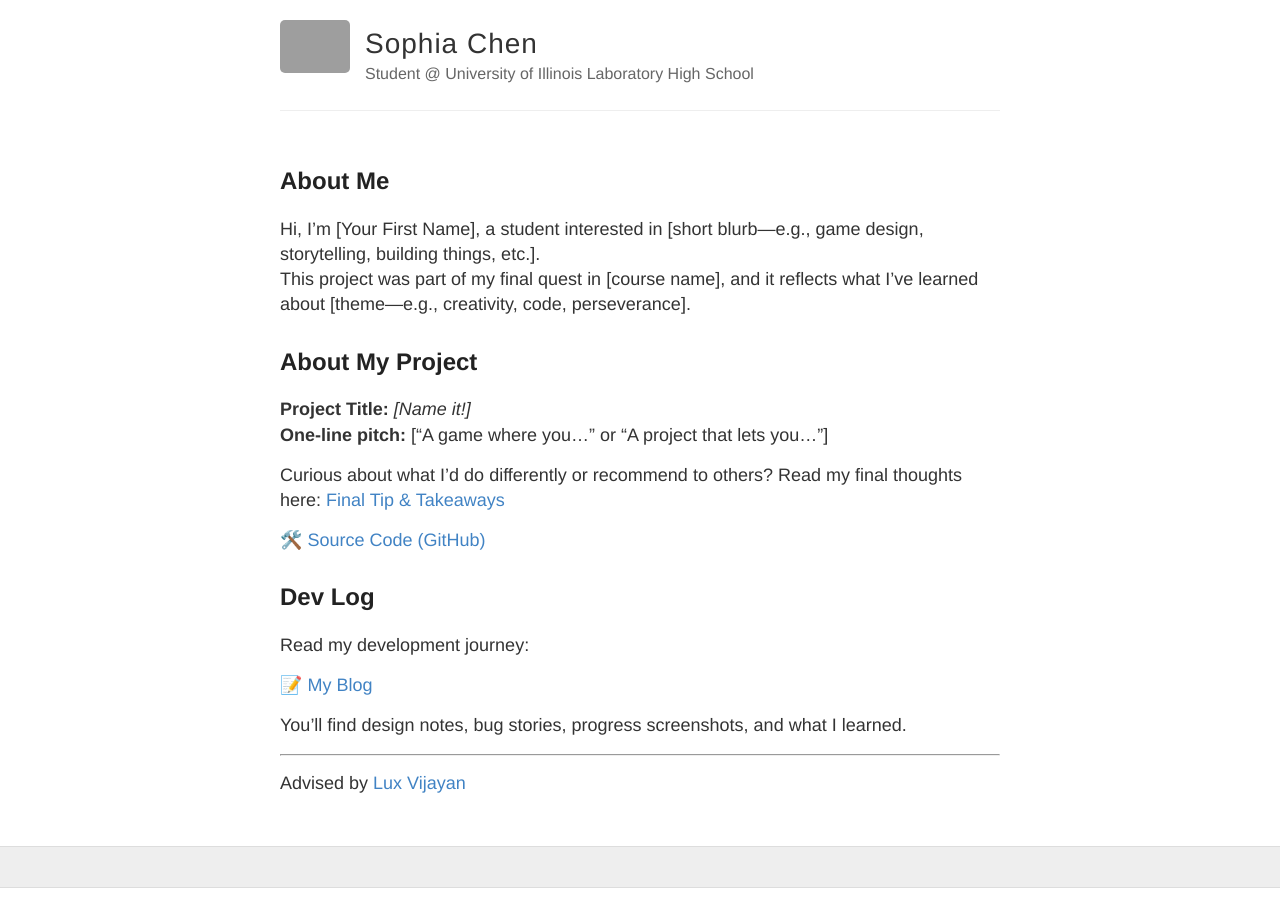
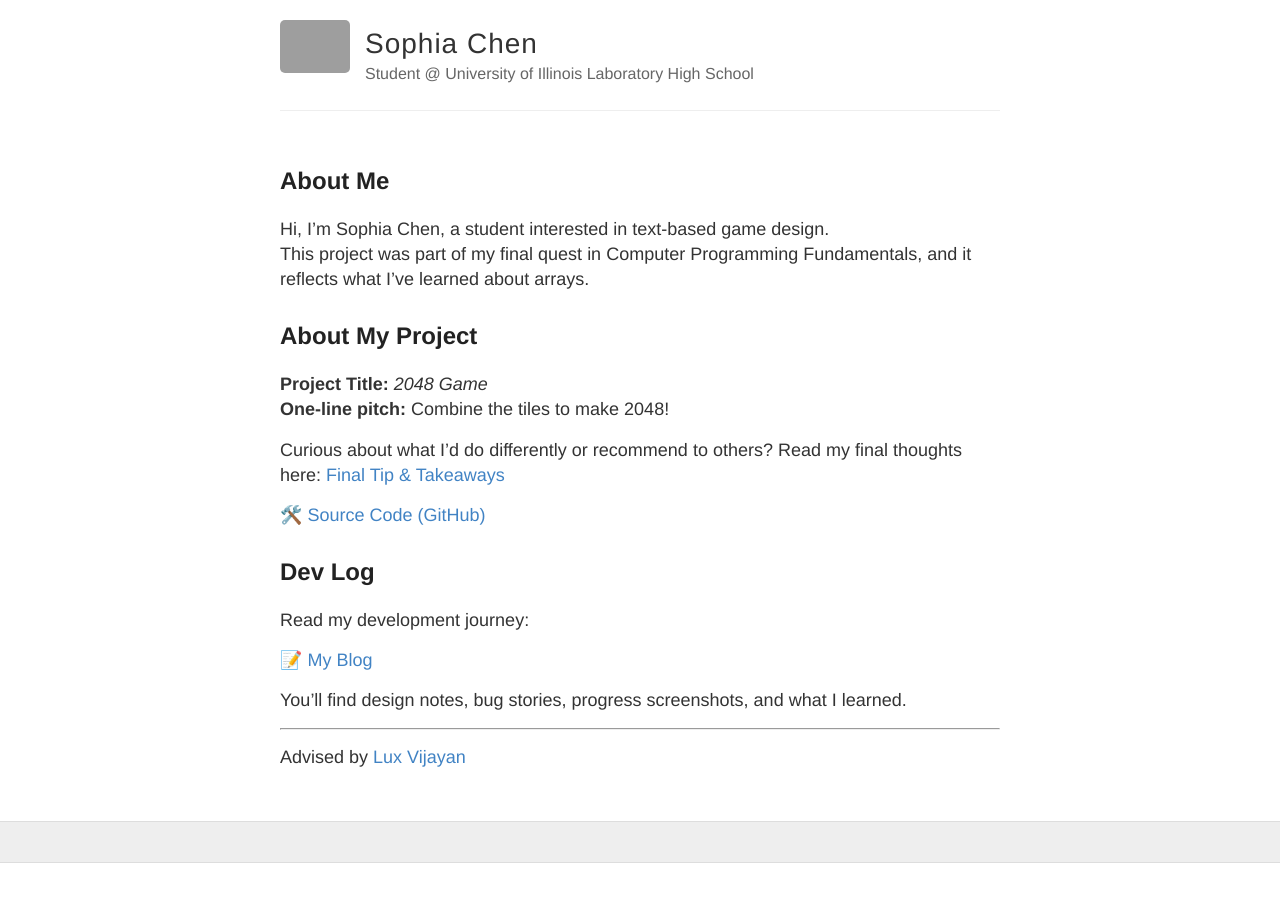
Before and after one commit to sophiachen120/sophiachen120.github.io, a Jekyll site: the page built from index.md, in a window 1280 px wide. Built offline with Jekyll 4.4.1, drawn with Linux system fonts in a browser that asks for light colours; grey boxes are pictures that could not be loaded.

Commit message:
Update index.md

```diff
--- a/index.md
+++ b/index.md
@@ -5,13 +5,13 @@ title: Final Chronicle
 
 ## About Me
 
-Hi, I'm [Your First Name], a student interested in [short blurb—e.g., game design, storytelling, building things, etc.].
-This project was part of my final quest in [course name], and it reflects what I’ve learned about [theme—e.g., creativity, code, perseverance].
+Hi, I'm Sophia Chen, a student interested in text-based game design.
+This project was part of my final quest in Computer Programming Fundamentals, and it reflects what I’ve learned about arrays.
 
 ## About My Project
 
-**Project Title:** *[Name it!]*
-**One-line pitch:** [“A game where you…” or “A project that lets you…”]
+**Project Title:** *2048 Game*
+**One-line pitch:** Combine the tiles to make 2048!
 
 > Curious about what I’d do differently or recommend to others? Read my final thoughts here: [Final Tip & Takeaways](_posts/2025-05-23-tip.md)
 
```
